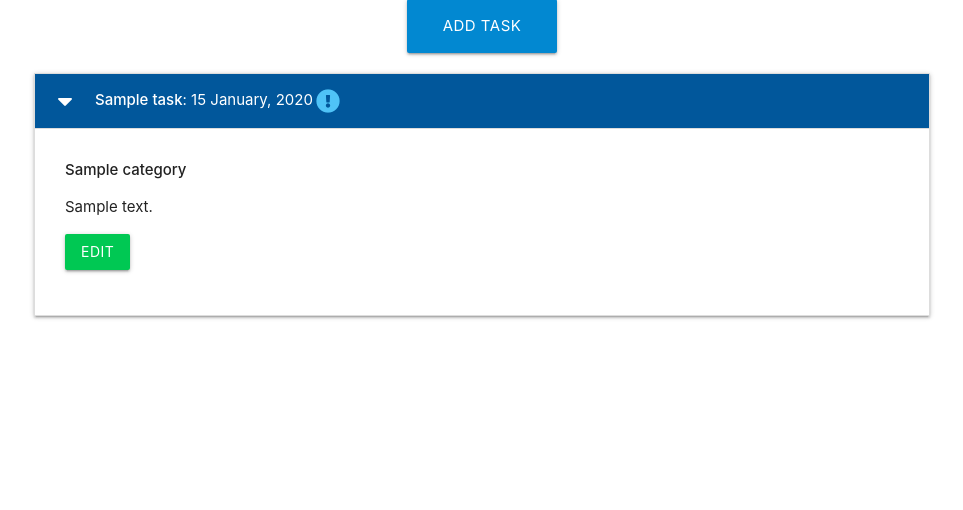
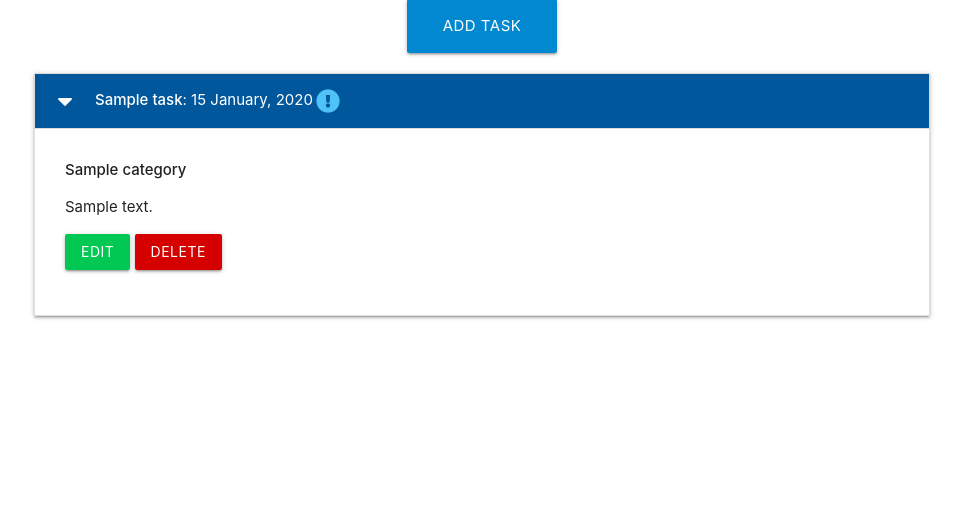
Before and after one commit to Joh201/Flask-sqlalchemy-task-manager, a Flask app: page / in a window 1280 px wide, after a click that opens the changed part. Shown: the part 160-670 px from the top of the page, without its empty margins (158-1121 px from the left). Run offline with Flask 2, Linux system fonts and the light colour scheme; tables that the repository leaves empty hold one stand-in row (values such as "Sample post").

Commit message:
Delete tasks in the home page

```diff
--- a/taskmanager/routes.py
+++ b/taskmanager/routes.py
@@ -26,7 +26,7 @@ def add_category():
     return render_template("add_category.html")
 
 
-@app.route("/edit_category/<int:category_id>", methods=["Get", "Post"])
+@app.route("/edit_category/<int:category_id>", methods=["GET", "POST"])
 def edit_category(category_id):
     category = Category.query.get_or_404(category_id)
     if request.method == "POST":
@@ -61,7 +61,7 @@ def add_task():
     return render_template("add_task.html", categories=categories)
 
 
-@app.route("/edit_task/<int:task_id>", methods=["Get", "Post"])
+@app.route("/edit_task/<int:task_id>", methods=["GET", "POST"])
 def edit_task(task_id):
     task = Task.query.get_or_404(task_id)
     categories = list(Category.query.order_by(Category.category_name).all())
@@ -74,3 +74,11 @@ def edit_task(task_id):
         db.session.commit()
         return redirect(url_for("home"))
     return render_template("edit_task.html", task=task, categories=categories)
+
+
+@app.route("/delete_task/<int:task_id>")
+def delete_task(task_id):
+    task = Task.query.get_or_404(task_id)
+    db.session.delete(task)
+    db.session.commit()
+    return redirect(url_for("home"))
--- a/taskmanager/static/js/script.js
+++ b/taskmanager/static/js/script.js
@@ -14,7 +14,11 @@ document.addEventListener("DOMContentLoaded", function() {
      let selects = document.querySelectorAll("select");
      M.FormSelect.init(selects);
 
-     // collapsible initializataion
+     // collapsible initialization
     let collapsibles = document.querySelectorAll(".collapsible");
     M.Collapsible.init(collapsibles);
+
+    // Modal initialization
+    // let modals = document.querySelectorAll('.modal');
+    // M.Modal.init(modals);
 });
--- a/taskmanager/templates/tasks.html
+++ b/taskmanager/templates/tasks.html
@@ -28,6 +28,7 @@
             <p>{{ task.task_description }}</p>
             <p>
                 <a href="{{ url_for('edit_task', task_id=task.id) }}" class="btn green accent-4">Edit</a>
+                <a href="{{ url_for('delete_task', task_id=task.id) }}" class="btn red accent-4">Delete</a>
             </p>
         </div>
     </li>
@@ -35,3 +36,4 @@
 </ul>
 
 {% endblock %}
+delete_task
```
Also changed, not shown: taskmanager/templates/categories.html (+5 -4 lines), taskmanager/templates/edit_task.html (+0 -17 lines).
